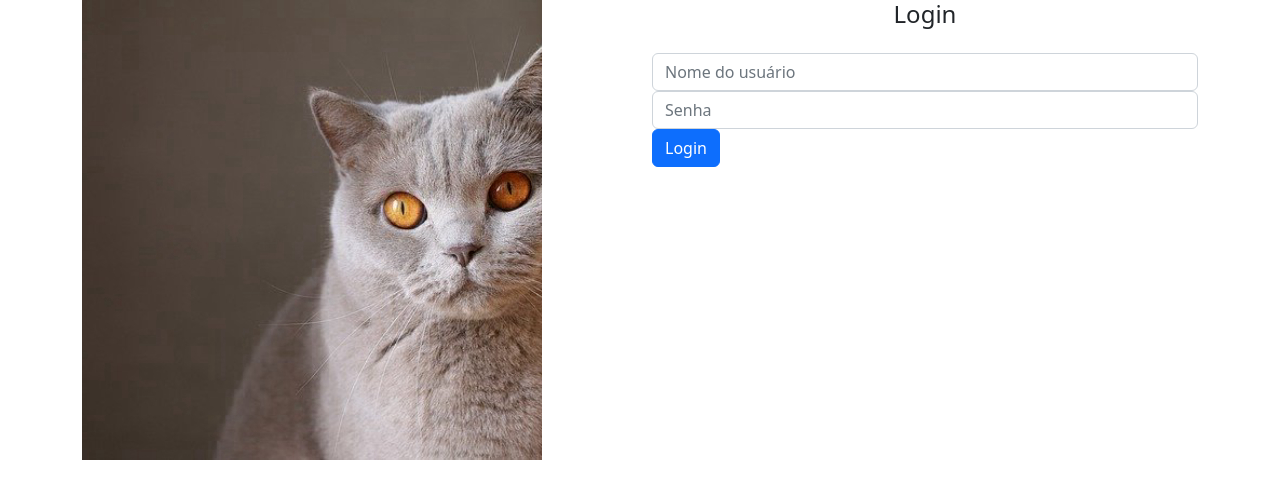
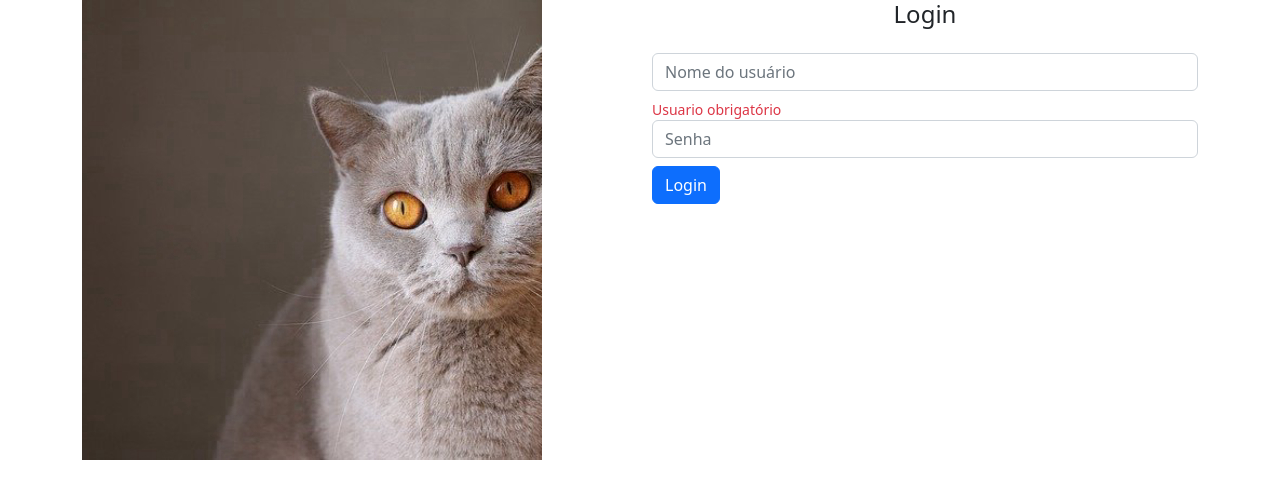
Before and after one commit to BeatrizDeBrito/AngularBoasPr-ticas, an Angular app in the folder gatitobook/: page /home in a window 1280 px wide. Shown: the top 498 px of the page. Built offline with nearby package versions, Linux system fonts and the light colour scheme.

Commit message:
Valida os campos de usuário e senha

```diff
--- a/gatitobook/src/app/home/login/login.component.html
+++ b/gatitobook/src/app/home/login/login.component.html
@@ -7,7 +7,13 @@
     placeholder="Nome do usuário"
     [(ngModel)]="usuario"
     name="usuario"
+    #campoUsuario="ngModel"
+    required=""
     />
+    <app-mensagem
+    *ngIf="campoUsuario.invalid"
+    mensagem="Usuario obrigatório">
+  </app-mensagem>
   </div>
 
   <div class="form-group">
@@ -17,7 +23,13 @@
     placeholder="Senha"
     [(ngModel)]="senha"
     name="senha"
+    #campoSenha="ngModel"
+    required=""
     />
+    <app-mensagem>
+      *ngIf="campoSenha.invalid"
+      mensagem="Senha obrigatória"
+    </app-mensagem>
   </div>
 
   <button type="submit"class="btn btn-primary btn-block">
```
